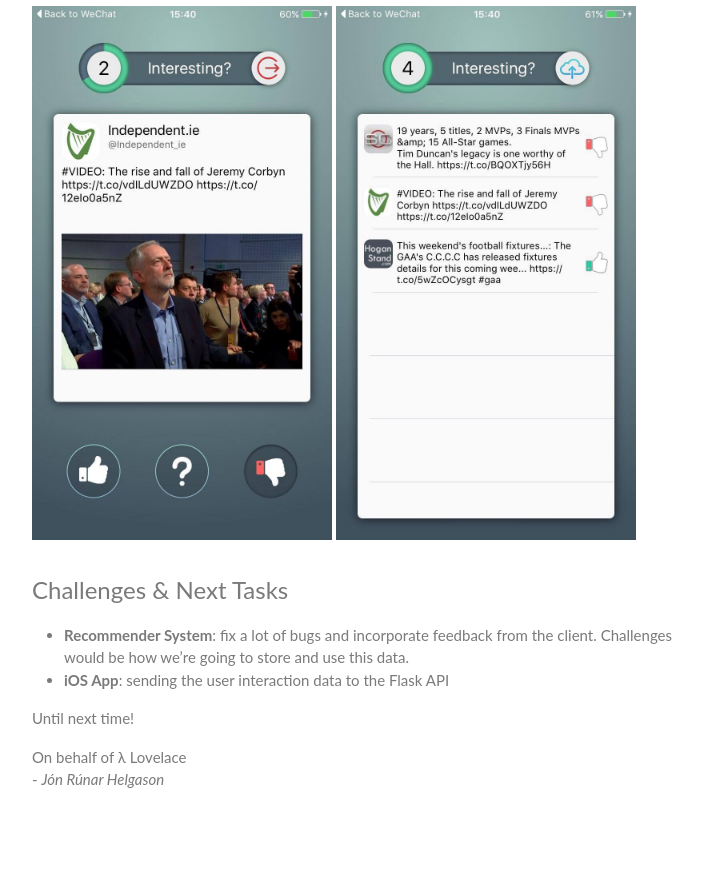
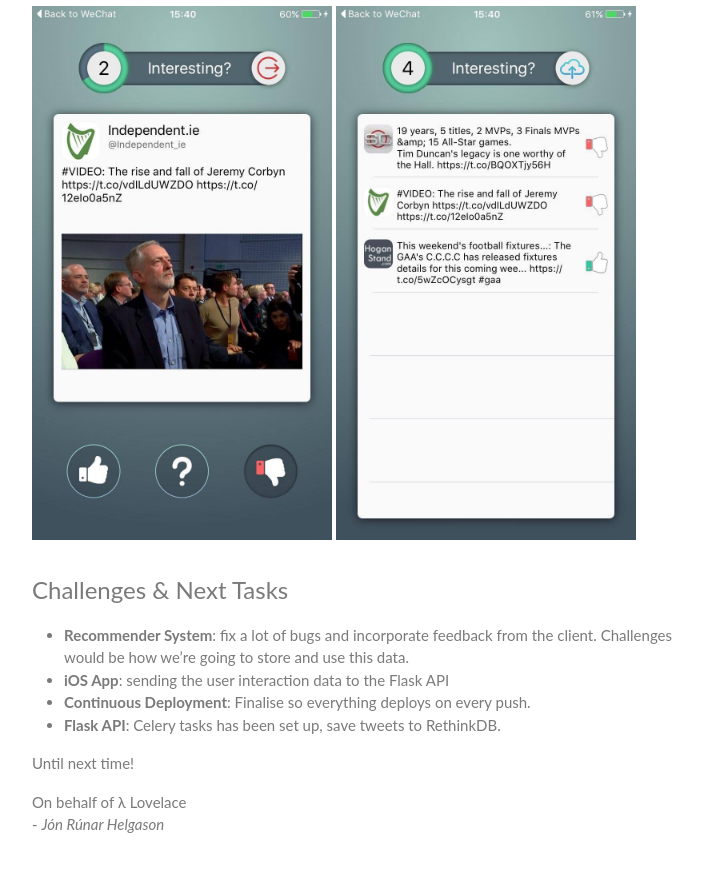
Before and after one commit to jonrh/lambda-lovelace, a Jekyll site: the page built from _posts/2016-07-11-week-9-blog.md, in a window 1280 px wide and 900 px high, scrolled down 4286 px. Shown: the top 872 px of the window, without its empty margins (288-991 px from the left). Built offline with Jekyll 4.4.1, drawn with Linux system fonts in a browser that asks for light colours; some of the changed text lies outside the part shown.

Commit message:
Week 9: Final edit

```diff
--- a/_posts/2016-07-11-week-9-blog.md
+++ b/_posts/2016-07-11-week-9-blog.md
@@ -101,6 +101,8 @@
 
 - **Recommender System**: fix a lot of bugs and incorporate feedback from the client. Challenges would be how we're going to store and use this data.
 - **iOS App**: sending the user interaction data to the Flask API
+- **Continuous Deployment**: Finalise so everything deploys on every push.
+- **Flask API**: Celery tasks has been set up, save tweets to RethinkDB.
 
 Until next time!
 
```
Also changed, not shown: other parts of _posts/2016-07-11-week-9-blog.md (+1 -1 lines).
